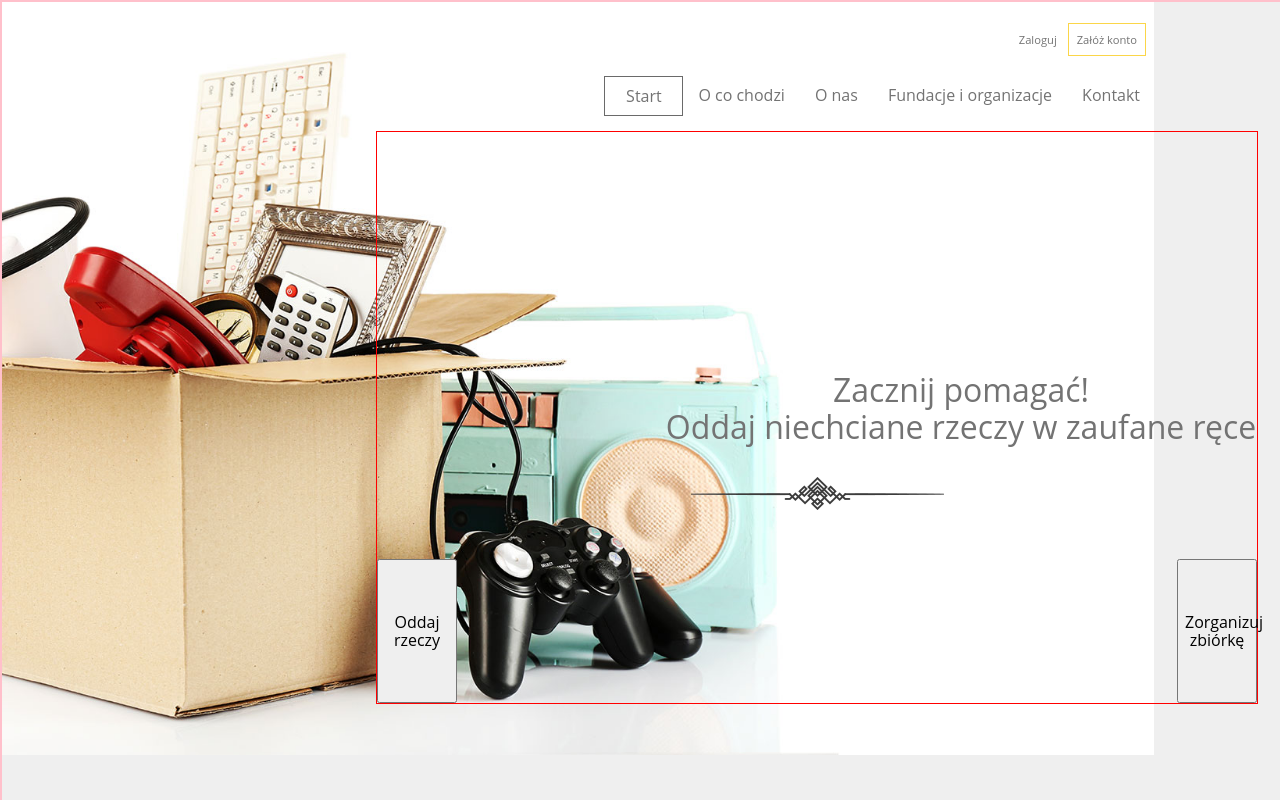
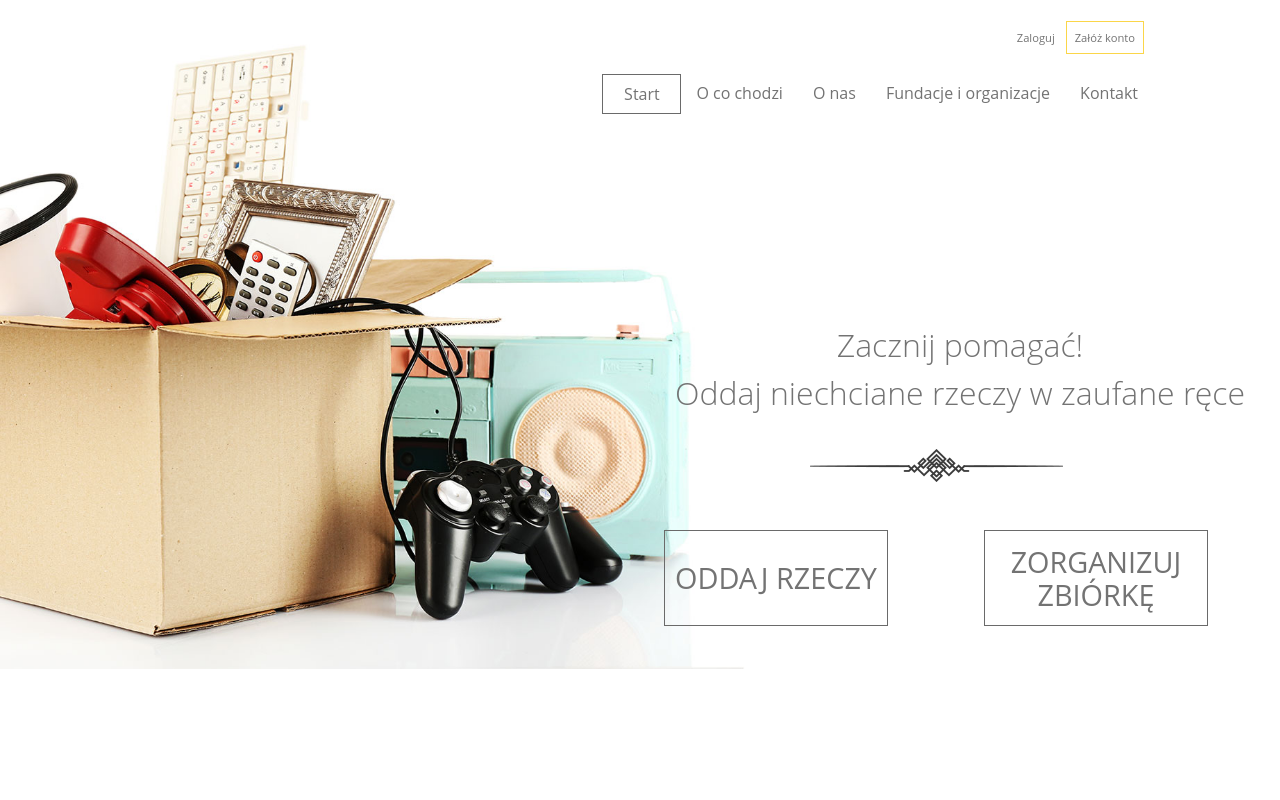
Before and after one commit to Pheniksja/give-Away-Charity, a website: page index.html in a window 1280 px wide. Shown: the top 800 px of the page. Drawn offline with Linux system fonts and the light colour scheme.

Commit message:
add header buttons

```diff
--- a/scss/modules/_layout.scss
+++ b/scss/modules/_layout.scss
@@ -2,9 +2,10 @@
 body {
   font-family: 'Open Sans', sans-serif;
   color: $colorText;
-  background: $colorBody;
+  // background: $colorBody;
   overflow-x:hidden;
   font-size: 10px;
+  background-color: white;
 }
 
 .container {
@@ -13,6 +14,15 @@ body {
   padding-right: 1.5rem;;
   margin: 0 auto;
 }
+
 a {
   text-decoration: none;
 }
+
+button {
+  background: transparent;
+  border: 1px solid $colorBorder;
+  font-size: 1.8rem;
+  color: $colorText;
+  text-transform: uppercase;
+}
--- a/scss/partials/_header.scss
+++ b/scss/partials/_header.scss
@@ -1,11 +1,14 @@
 //header
+// html {
+//     background-color: white;
+// }
 
 .header-menu {
     width: 100%;
     height: 75.6rem;
     background: url('../images/header_start_img.jpg') no-repeat;
-    background-size: 90%;
-    border: 2px solid pink;
+    // background-size: contain;
+    background-size: 80%;
 }
 
 .header-menu .container {
@@ -13,6 +16,7 @@
     display: flex;
     flex-direction: column;
     align-items: flex-end;
+
 }
 
 //login and create account
@@ -68,33 +72,33 @@ font-size: 0.7rem;
     margin-top:-0.6rem;
 }
 
-//mainBox and buttons
+//mainBox
 
 .header-menu  .mainBox {
-    width: 55rem;
-    border: 1px solid red;
+    width: 40rem;
     text-align: center;
-    font-size: 1rem;
 }
 .mainBoxInfo {
-    margin-top:15rem;
-    padding-left: 18rem;
-    // margin-right:20px;
-    // padding: 0 50px;
+    margin-top:12rem;
+    padding-left: 3rem;
+    font-size: 8rem;
+    line-height: 3rem;;
+
 }
 
 .mainBox p {
     font-size: 2rem;
+    font-weight: 200;
 }
 
+//buttons
 .headerButtons{
     margin-top: 2.85rem;
     display: flex;
-    justify-content: space-between;
-
+    justify-content: space-around;
 }
 
 .headerButtons button{
-    width: 5rem;
-    height: 9rem;
+    width: 14rem;
+    height: 6rem;
 }
```
Also changed, not shown: css/main.css, 1 other file.
